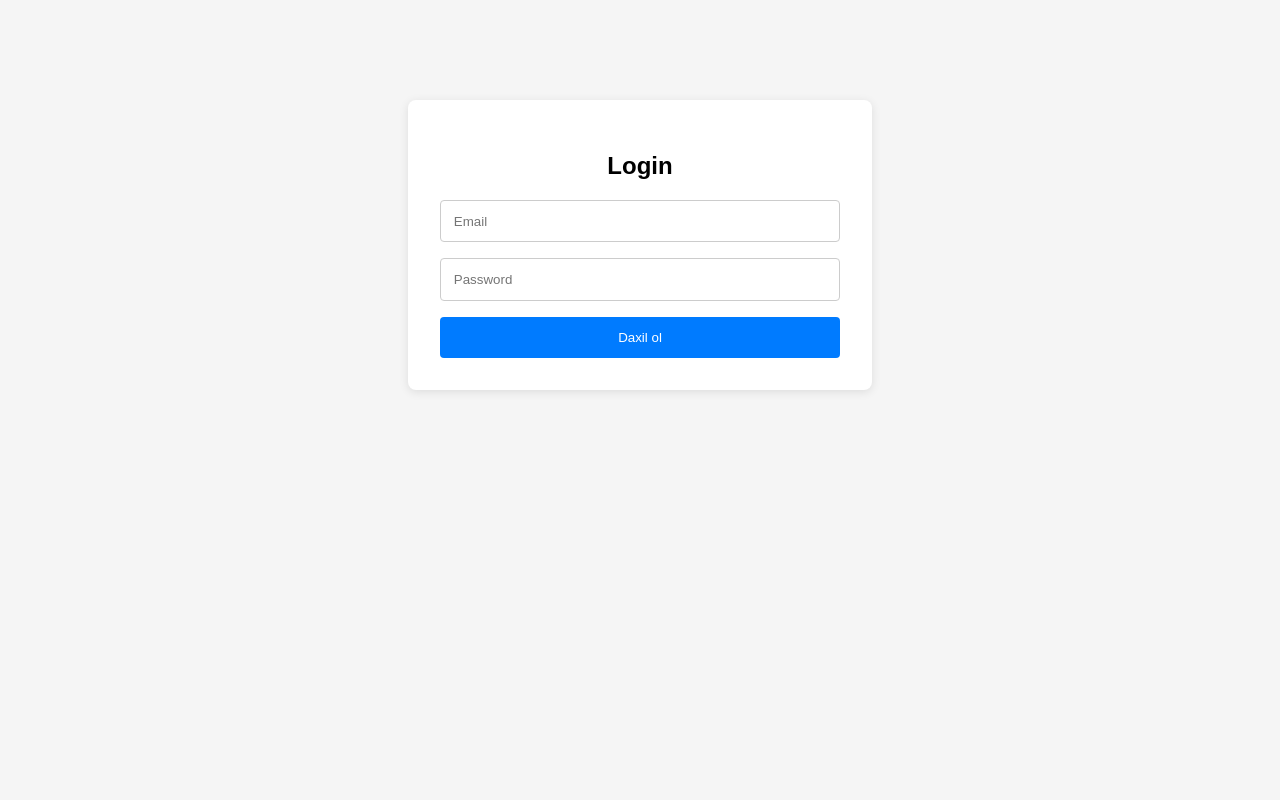
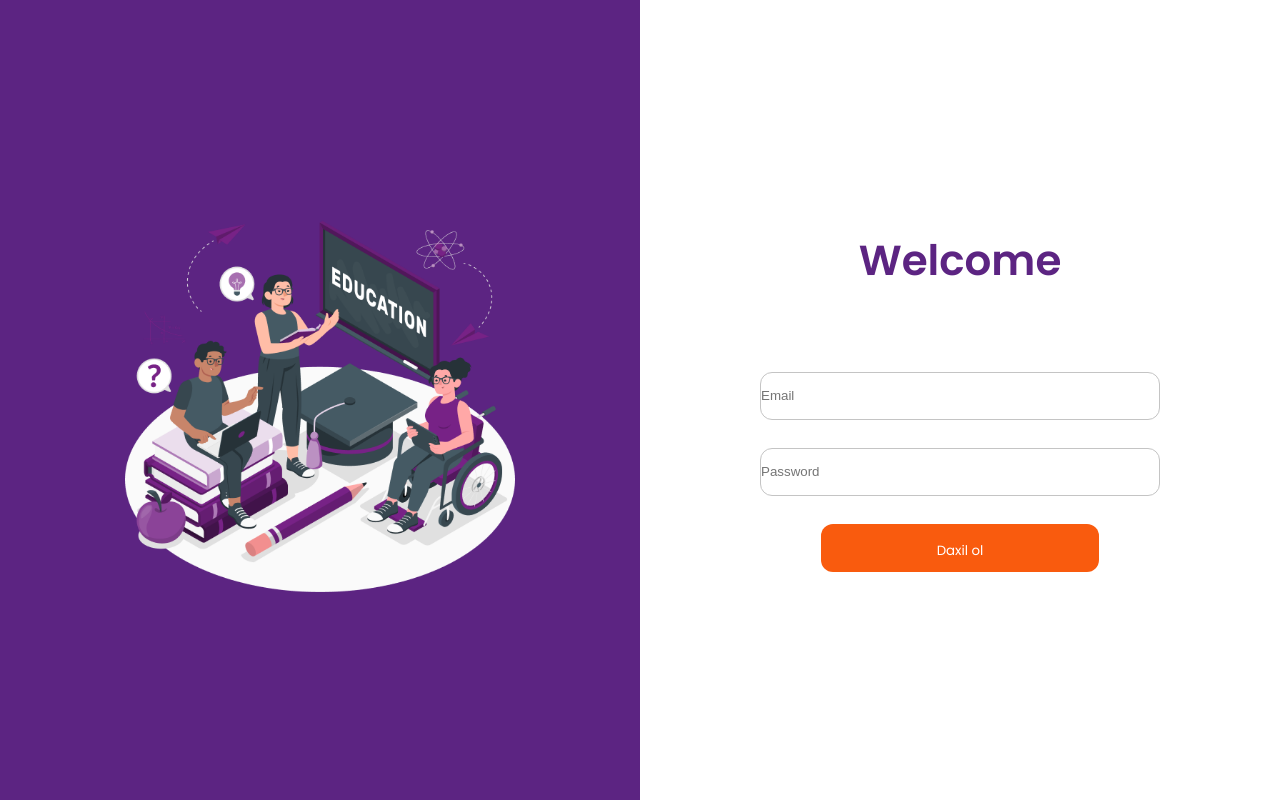
Before and after one commit to ramilvl/academia_frontend, a React (Vite) app in the folder academia-frontend/: page /login in a window 1280 px wide. Built offline with nearby package versions, Linux system fonts and the light colour scheme.

Commit message:
Login Page style has been changed

```diff
--- a/academia-frontend/src/pages/Login.tsx
+++ b/academia-frontend/src/pages/Login.tsx
@@ -26,8 +26,14 @@ function Login(){
     }
 
     return(
-        <div className="auth-container">
-            <h2>Login</h2>
+        <div className="login_container">
+
+            <div className="login_left_panel">
+                <img src="../assets/login.png" alt="photo" />
+            </div>
+
+            <div className="login_right_panel">
+                <span>Welcome</span>
                 <form className="auth-form" onSubmit={handleLogin}>
                     <input type="email" placeholder="Email" value={email} onChange={(e)=>setEmail(e.target.value)} required />
                     <input type="password" placeholder="Password"  value={password} onChange={(e)=>setPassword(e.target.value)}  required />
@@ -35,6 +41,8 @@ function Login(){
                     <button type="submit">Daxil ol</button>
                 </form>
             </div>
+
+        </div>
     )
 }
 
--- a/academia-frontend/src/styles/Login.scss
+++ b/academia-frontend/src/styles/Login.scss
@@ -1,30 +1,73 @@
-.auth-container {
-  max-width: 400px;
-  margin: 100px auto;
-  padding: 2rem;
-  background-color: white;
-  box-shadow: 0 2px 10px rgba(0, 0, 0, 0.1);
-  border-radius: 8px;
-  text-align: center;
+@use './font.scss' as font;
+
+* {
+  margin: 0;
+  padding: 0;
+  box-sizing: border-box;
 }
 
-.auth-form {
+.login_container {
+  background: #5C2482;
+  font-family: font.$font_poppins;
+  height: 100vh;
+  width: 100%;
   display: flex;
-  flex-direction: column;
-  gap: 1rem;
+  align-items: center;
+  justify-content: center;
 }
 
-.auth-form input {
-  padding: 0.8rem;
-  border: 1px solid #ccc;
-  border-radius: 4px;
+
+.login_left_panel{
+  width: 50%;
+  display: flex;
+  align-items: center;
+  justify-content: center;
+  img{
+    width: 400px;
+    height: 400px;
+  }
 }
 
-.auth-form button {
-  padding: 0.8rem;
-  background-color: #007bff;
-  color: white;
-  border: none;
-  border-radius: 4px;
-  cursor: pointer;
+.login_right_panel{
+  width: 50%;
+  background: white;
+  height: 100%;
+  display: flex;
+  align-items: center;
+  justify-content: center;
+  flex-direction: column;
+
+  span{
+    color:#5C2482;
+    font-weight: 600;
+    font-size: 42px;
+    margin-bottom: 80px;
+  }
+
+  form{
+    display: flex;
+    align-items: center;
+    justify-content: center;
+    flex-direction: column;
+    gap: 28px;
+
+    input{
+      width: 400px;
+      height: 48px;
+      border-radius: 12px;
+      border: 1px solid #C4C4C4
+    }
+
+    button{
+      background-color: #F95B0E;
+      height: 48px;
+      border-radius: 12px;
+      padding: 17px 116px;
+      border: none;
+      cursor: pointer;
+      color: white;
+      font-family: font.$font_poppins;
+    }
+  }
+
 }
--- /dev/null
+++ b/academia-frontend/src/styles/font.scss
@@ -0,0 +1,4 @@
+@import url('https://fonts.googleapis.com/css2?family=Poppins:wght@400;500;600&display=swap');
+
+
+$font_poppins: "Poppins", sans-serif;
```
Also changed, not shown: academia-frontend/public/assets/login.png (added). Lines whose indentation alone changed are shown as unchanged.
